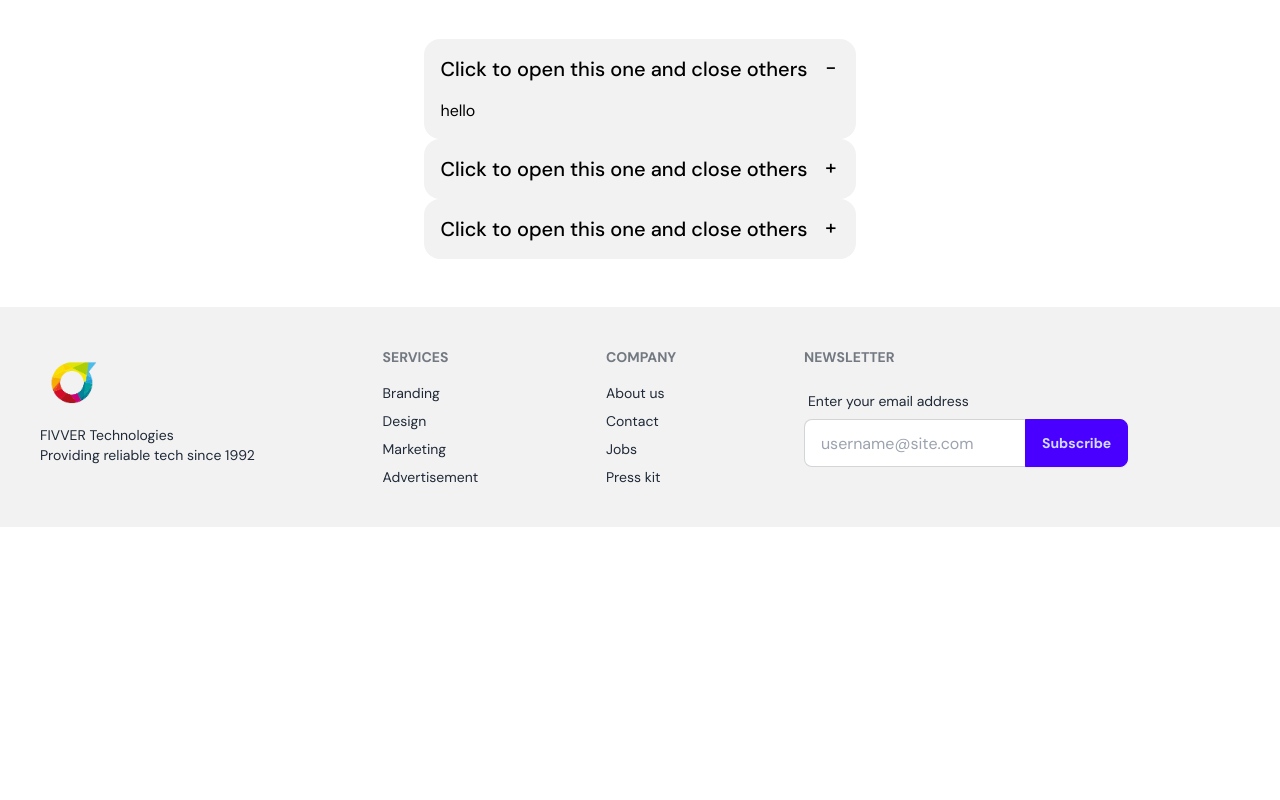
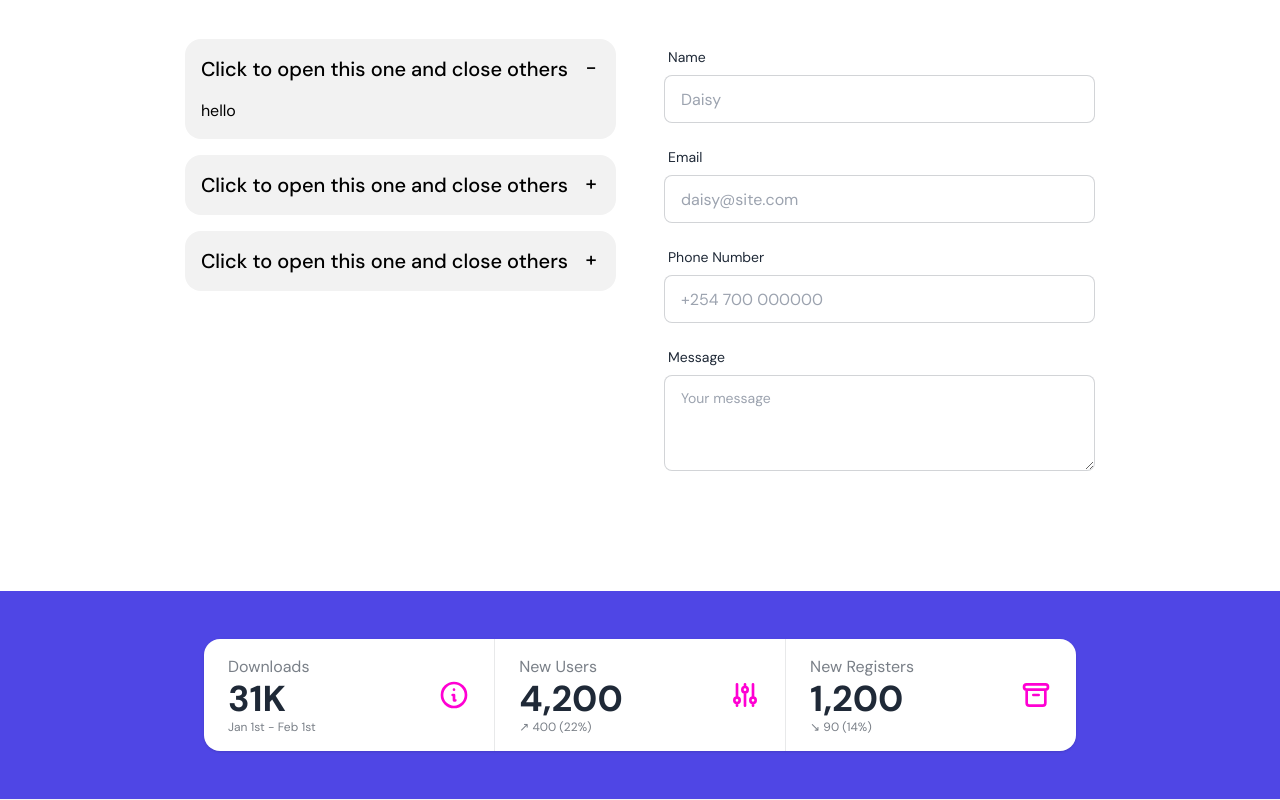
Before and after one commit to tchamp295/fivver, a Next.js app: page / in a window 1280 px wide. Shown: the part 900-1700 px from the top of the page. Before the commit the page ends 1491 px from the top, so only its background shows below. Built offline with nearby package versions, Linux system fonts and the light colour scheme.

Commit message:
Ui design

```diff
--- a/src/app/page.js
+++ b/src/app/page.js
@@ -2,14 +2,16 @@ import Faq from "@/components/faqs/Faq";
 import Footer from "@/components/footer/Footer";
 import Navbar from "@/components/navbar/Navbar";
 import Services from "@/components/services/Services";
+import Stat from "@/components/stat/Stat";
 
 
 export default function Home() {
   return (
-    <div className=" flex flex-col gap-12">
+    <div className=" flex flex-col ">
       <Navbar />
       <Services />
-      <Faq/>
+      <Faq />
+      <Stat/>
       <Footer/>
    </div>
   );
--- a/src/components/faqs/Faq.jsx
+++ b/src/components/faqs/Faq.jsx
@@ -2,9 +2,10 @@ import React from "react";
 
 const Faq = () => {
   return (
-    <div className="flex gap-3 mx-auto max-w-5xl px-3">
-      <div className="">
-        <div className="collapse collapse-plus bg-base-200">
+    <div className="mx-auto py-12 max-w-5xl">
+      <div className="grid grid-cols-1 md:grid-cols-2 gap-12">
+        <div className="w-full">
+          <div className="collapse collapse-plus bg-base-200 mb-4">
             <input type="radio" name="my-accordion-3" defaultChecked />
             <div className="collapse-title text-xl font-medium">
               Click to open this one and close others
@@ -13,7 +14,7 @@ const Faq = () => {
               <p>hello</p>
             </div>
           </div>
-        <div className="collapse collapse-plus bg-base-200">
+          <div className="collapse collapse-plus bg-base-200 mb-4">
             <input type="radio" name="my-accordion-3" />
             <div className="collapse-title text-xl font-medium">
               Click to open this one and close others
@@ -32,6 +33,36 @@ const Faq = () => {
             </div>
           </div>
         </div>
+        <div className="w-full">
+          <div className="form-control mb-4">
+            <label className="label">
+              <span className="label-text">Name</span>
+            </label>
+            <input type="text" placeholder="Daisy" className="input input-bordered" />
+          </div>
+          <div className="form-control mb-4">
+            <label className="label">
+              <span className="label-text">Email</span>
+            </label>
+            <input type="email" placeholder="daisy@site.com" className="input input-bordered" />
+          </div>
+          <div className="form-control mb-4">
+            <label className="label">
+              <span className="label-text">Phone Number</span>
+            </label>
+            <input type="tel" placeholder="+254 700 000000" className="input input-bordered" />
+          </div>
+          <div className="form-control mb-4">
+            <label className="label">
+              <span className="label-text">Message</span>
+            </label>
+            <textarea placeholder="Your message" className="textarea textarea-bordered h-24"></textarea>
+          </div>
+        </div>
+      </div>
+          <div className="py-7">
+
+      </div>
     </div>
   );
 };
--- /dev/null
+++ b/src/components/stat/Stat.jsx
@@ -0,0 +1,76 @@
+import React from "react";
+
+const Stat = () => {
+  return (
+    <div className="bg-indigo-600">
+      <div className="mx-auto py-12 max-w-4xl px-3 ">
+        <div className="stats shadow flex justify-between">
+          <div className="stat">
+            <div className="stat-figure text-secondary">
+              <svg
+                xmlns="http://www.w3.org/2000/svg"
+                fill="none"
+                viewBox="0 0 24 24"
+                className="inline-block w-8 h-8 stroke-current"
+              >
+                <path
+                  strokeLinecap="round"
+                  strokeLinejoin="round"
+                  strokeWidth="2"
+                  d="M13 16h-1v-4h-1m1-4h.01M21 12a9 9 0 11-18 0 9 9 0 0118 0z"
+                ></path>
+              </svg>
+            </div>
+            <div className="stat-title">Downloads</div>
+            <div className="stat-value">31K</div>
+            <div className="stat-desc">Jan 1st - Feb 1st</div>
+          </div>
+
+          <div className="stat">
+            <div className="stat-figure text-secondary">
+              <svg
+                xmlns="http://www.w3.org/2000/svg"
+                fill="none"
+                viewBox="0 0 24 24"
+                className="inline-block w-8 h-8 stroke-current"
+              >
+                <path
+                  strokeLinecap="round"
+                  strokeLinejoin="round"
+                  strokeWidth="2"
+                  d="M12 6V4m0 2a2 2 0 100 4m0-4a2 2 0 110 4m-6 8a2 2 0 100-4m0 4a2 2 0 110-4m0 4v2m0-6V4m6 6v10m6-2a2 2 0 100-4m0 4a2 2 0 110-4m0 4v2m0-6V4"
+                ></path>
+              </svg>
+            </div>
+            <div className="stat-title">New Users</div>
+            <div className="stat-value">4,200</div>
+            <div className="stat-desc">↗︎ 400 (22%)</div>
+          </div>
+
+          <div className="stat">
+            <div className="stat-figure text-secondary">
+              <svg
+                xmlns="http://www.w3.org/2000/svg"
+                fill="none"
+                viewBox="0 0 24 24"
+                className="inline-block w-8 h-8 stroke-current"
+              >
+                <path
+                  strokeLinecap="round"
+                  strokeLinejoin="round"
+                  strokeWidth="2"
+                  d="M5 8h14M5 8a2 2 0 110-4h14a2 2 0 110 4M5 8v10a2 2 0 002 2h10a2 2 0 002-2V8m-9 4h4"
+                ></path>
+              </svg>
+            </div>
+            <div className="stat-title">New Registers</div>
+            <div className="stat-value">1,200</div>
+            <div className="stat-desc">↘︎ 90 (14%)</div>
+          </div>
+        </div>
+      </div>
+    </div>
+  );
+};
+
+export default Stat;
```
Lines whose indentation alone changed are shown as unchanged.
